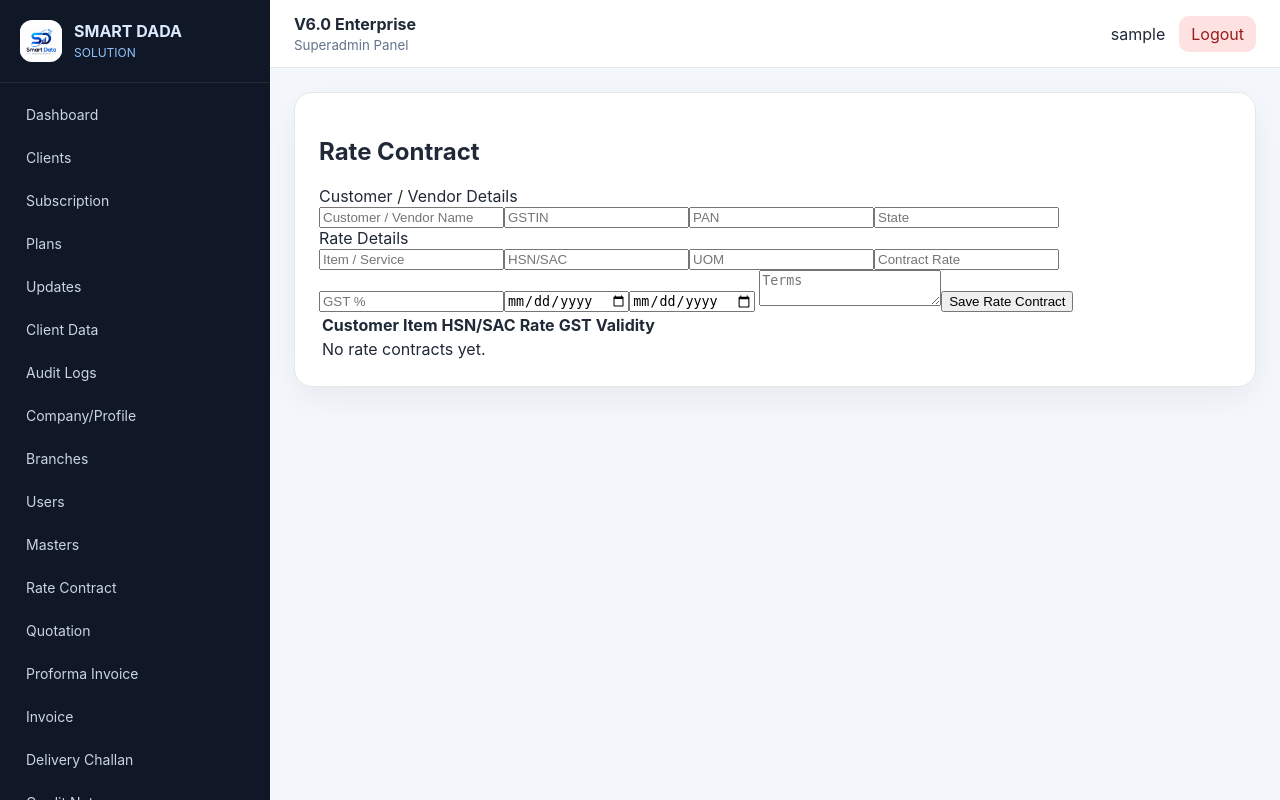
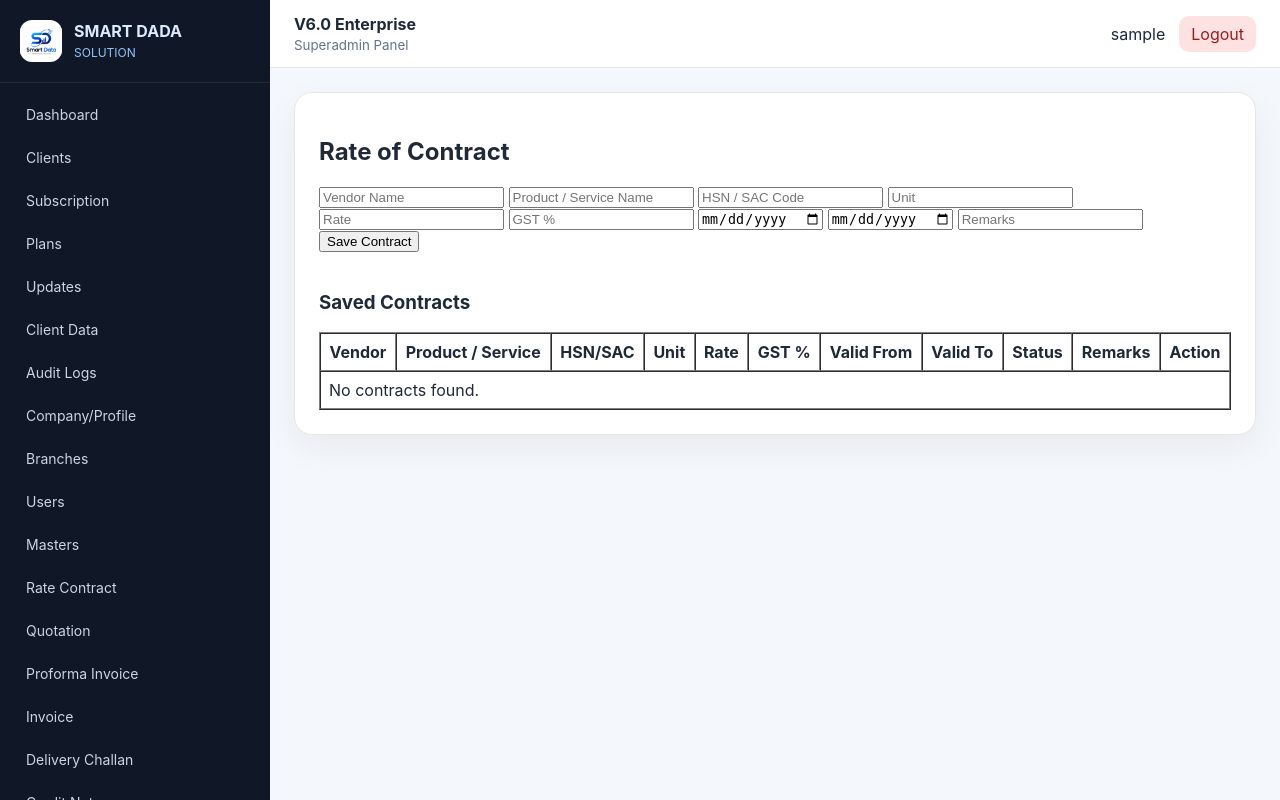
Before and after one commit to dsanjib174-sketch/SD_Invoice_V6_0_Enterprise_, a Flask app: page /rate-contract in a window 1280 px wide. Run offline with Flask 3, Linux system fonts and the light colour scheme; the visitor is signed in with stand-in values (Sample User, id 1).

Commit message:
Update rate_contract.html

```diff
--- a/app/templates/masters/rate_contract.html
+++ b/app/templates/masters/rate_contract.html
@@ -1,15 +1,80 @@
 {% extends "base.html" %}
 {% block content %}
+
 <section>
-<h2>Rate Contract</h2>
-<form class="grid">
-<div class="doc-section-title">Customer / Vendor Details</div>
-<input placeholder="Customer / Vendor Name"><input placeholder="GSTIN"><input placeholder="PAN"><input placeholder="State">
-<div class="doc-section-title">Rate Details</div>
-<input placeholder="Item / Service"><input placeholder="HSN/SAC"><input placeholder="UOM"><input placeholder="Contract Rate">
-<input placeholder="GST %"><input type="date" placeholder="Valid From"><input type="date" placeholder="Valid To">
-<textarea placeholder="Terms"></textarea><button type="button">Save Rate Contract</button>
-</form>
-<table><tr><th>Customer</th><th>Item</th><th>HSN/SAC</th><th>Rate</th><th>GST</th><th>Validity</th></tr><tr><td colspan="6">No rate contracts yet.</td></tr></table>
+  <h2>Rate of Contract</h2>
+
+  <form method="POST" class="grid">
+    <input type="hidden" name="action" value="add">
+
+    {% if is_superadmin %}
+    <input name="client_email" placeholder="Client Email">
+    {% endif %}
+
+    <input name="vendor_name" placeholder="Vendor Name" required>
+    <input name="product_name" placeholder="Product / Service Name" required>
+    <input name="hsn_code" placeholder="HSN / SAC Code">
+    <input name="unit" placeholder="Unit">
+    <input name="rate" type="number" step="0.01" placeholder="Rate" required>
+    <input name="gst_percent" type="number" step="0.01" placeholder="GST %">
+    <input name="valid_from" type="date" placeholder="Valid From">
+    <input name="valid_to" type="date" placeholder="Valid To">
+    <input name="remarks" placeholder="Remarks">
+
+    <button type="submit">Save Contract</button>
+  </form>
+
+  <br>
+
+  <h3>Saved Contracts</h3>
+
+  <table border="1" cellpadding="8" cellspacing="0" width="100%">
+    <tr>
+      <th>Vendor</th>
+      <th>Product / Service</th>
+      <th>HSN/SAC</th>
+      <th>Unit</th>
+      <th>Rate</th>
+      <th>GST %</th>
+      <th>Valid From</th>
+      <th>Valid To</th>
+      <th>Status</th>
+      <th>Remarks</th>
+      <th>Action</th>
+    </tr>
+
+    {% if contracts %}
+      {% for c in contracts %}
+      <tr>
+        <form method="POST">
+          <input type="hidden" name="action" value="update">
+          <input type="hidden" name="contract_id" value="{{ c.id }}">
+
+          <td><input name="vendor_name" value="{{ c.vendor_name }}" required></td>
+          <td><input name="product_name" value="{{ c.product_name }}" required></td>
+          <td><input name="hsn_code" value="{{ c.hsn_code }}"></td>
+          <td><input name="unit" value="{{ c.unit }}"></td>
+          <td><input name="rate" type="number" step="0.01" value="{{ c.rate }}" required></td>
+          <td><input name="gst_percent" type="number" step="0.01" value="{{ c.gst_percent }}"></td>
+          <td><input name="valid_from" type="date" value="{{ c.valid_from }}"></td>
+          <td><input name="valid_to" type="date" value="{{ c.valid_to }}"></td>
+          <td>
+            <select name="status">
+              <option value="Active" {% if c.status == "Active" %}selected{% endif %}>Active</option>
+              <option value="Inactive" {% if c.status == "Inactive" %}selected{% endif %}>Inactive</option>
+            </select>
+          </td>
+          <td><input name="remarks" value="{{ c.remarks }}"></td>
+          <td><button type="submit">Update</button></td>
+        </form>
+      </tr>
+      {% endfor %}
+    {% else %}
+      <tr>
+        <td colspan="11">No contracts found.</td>
+      </tr>
+    {% endif %}
+  </table>
 </section>
+
 {% endblock %}
```
